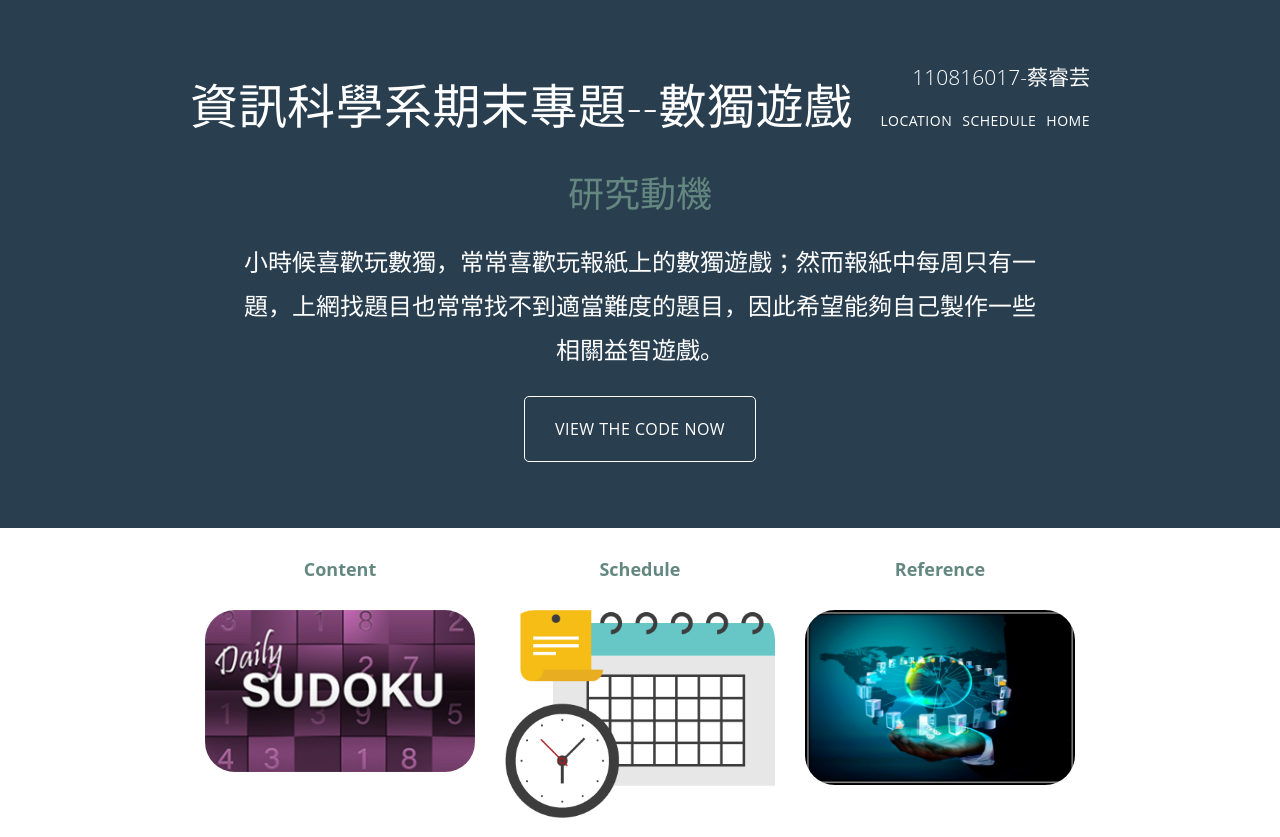
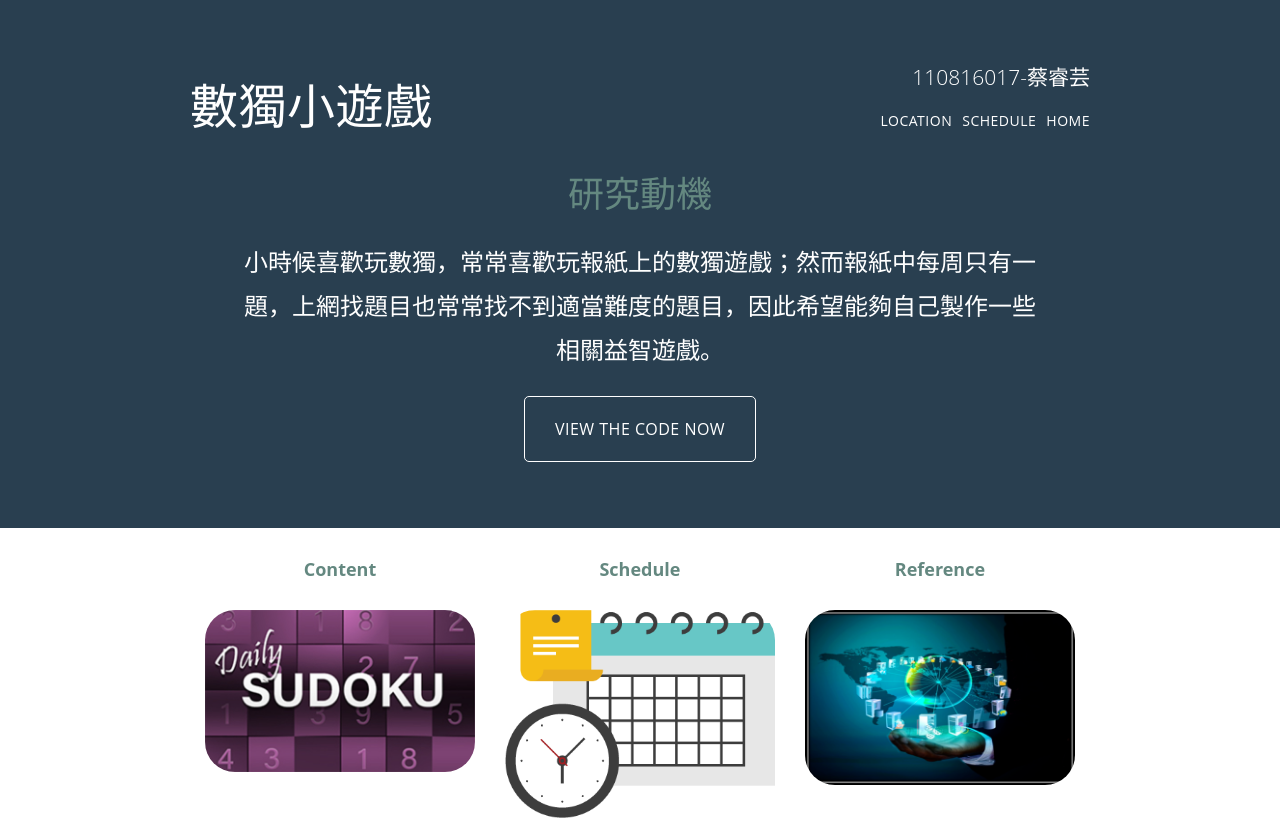
Before and after one commit to Tsai-Reena/java_coding, a plain HTML site: page index.html in a window 1280 px wide. Shown: the top 837 px of the page. Drawn offline with Linux system fonts and the light colour scheme.

Commit message:
Update index.html

```diff
--- a/index.html
+++ b/index.html
@@ -2,14 +2,14 @@
 <html lang="en">
   <head>
     <meta http-equiv="content-type" content="text/html; charset=utf-8">
-    <title>資訊科學系期末專題--數獨遊戲</title>
+    <title>數獨小遊戲</title>
     <link rel="stylesheet" href="styles.css">
   </head>
   <body>
     <!-- Header -->
     <header class="primary-header container clearfix">
       <h1 class="logo"> <br>
-        資訊科學系期末專題--數獨遊戲 </h1>
+        數獨小遊戲 </h1>
       <h3 class="tagline">110816017-蔡睿芸</h3>
       <nav class="nav">
         <ul>
```
